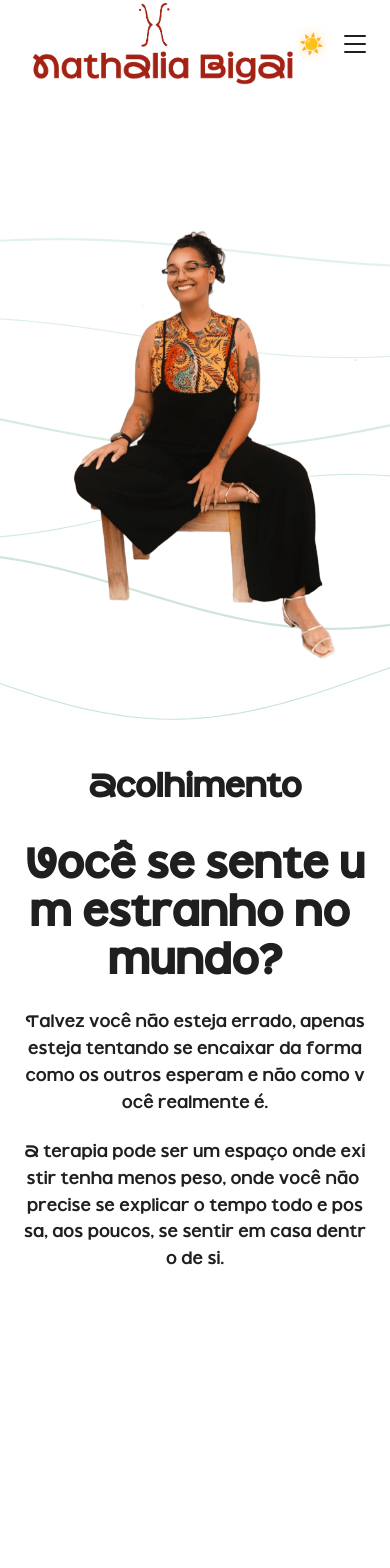
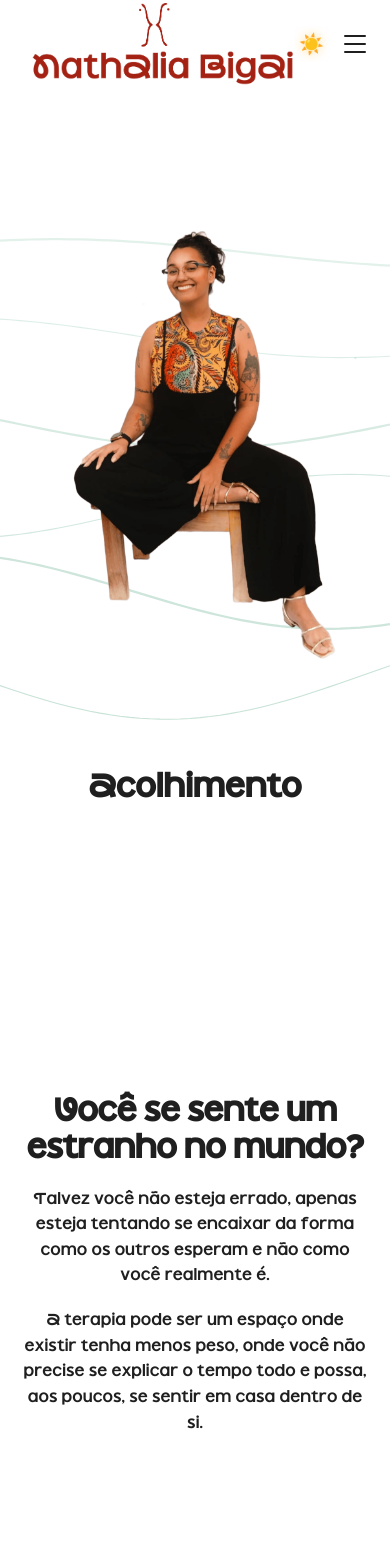
Before and after one commit to mathbigai/site-nathy, a React (Vite) app: page / in a window 390 px wide. Shown: the top 1568 px of the page. Built offline with nearby package versions, Linux system fonts and the light colour scheme.

Commit message:
feat: Ajusta hero para receber textos grandes

```diff
--- a/src/components/ui/ScrambledText.tsx
+++ b/src/components/ui/ScrambledText.tsx
@@ -7,111 +7,62 @@ interface ScrambledTextProps {
   progress: MotionValue<number> // 0..1
 }
 
-/**
- * - Scramble NÃO acelera com scroll (chars não são gerados no render)
- * - Tick constante e orgânico (atualiza só parte das letras por vez)
- * - Letras fixam SOMENTE conforme o usuário desce
- * - Ao subir: não reembaralha (progress só cresce)
- */
 export default function ScrambledText({ text, progress }: ScrambledTextProps) {
-  const letters = useMemo(() => text.split(''), [text])
-
-  // thresholds por letra (ordem aleatória de "fixar")
-  const thresholds = useMemo(
-    () =>
-      letters.map((ch) =>
-        ch === ' ' ? 2 : Math.random() * 0.75 + 0.12 // 12%..87%
-      ),
-    [letters]
-  )
-
-  // progresso travado (só cresce)
-  const pRef = useRef(0)
+  const [p, setP] = useState(0)
   const maxP = useRef(0)
 
-  // quais letras já fixaram
-  const fixedRef = useRef<boolean[]>(letters.map((ch) => ch === ' '))
-
-  // char atual exibido para cada posição (só muda no ticker)
-  const currentRef = useRef<string[]>(
-    letters.map((ch) => (ch === ' ' ? ' ' : scrambleChar(ch)))
-  )
-
-  // força re-render quando ticker / fixação muda
+  // ticker só pro “tremor” (não acelera com scroll)
   const [, bump] = useState(0)
 
-  // ✅ scroll só decide "fixou ou não", não gera novos chars
+  // palavras (separador por espaço)
+  const words = useMemo(() => text.split(' '), [text])
+
+  // thresholds por letra, por palavra
+  const model = useMemo(() => {
+    return words.map((word) => {
+      const chars = word.split('')
+      const thresholds = chars.map(() => Math.random() * 0.7 + 0.12)
+      return { chars, thresholds }
+    })
+  }, [words])
+
+  // progress só cresce (não reembaralha ao subir)
   useMotionValueEvent(progress, 'change', (v) => {
     if (v <= maxP.current) return
     maxP.current = v
-    pRef.current = v
-
-    let changed = false
-    for (let i = 0; i < letters.length; i++) {
-      if (!fixedRef.current[i] && v >= thresholds[i]) {
-        fixedRef.current[i] = true
-        currentRef.current[i] = letters[i] // fixa a letra real
-        changed = true
-      }
-    }
-
-    if (changed) bump((x) => x + 1)
+    setP(v)
   })
 
+  // tremor lento e orgânico
   useEffect(() => {
-    let raf = 0
-    let last = performance.now()
+    if (p >= 1) return
+    const id = window.setInterval(() => bump((x) => x + 1), 240)
+    return () => window.clearInterval(id)
+  }, [p])
 
-    // 🐢 velocidade base de troca (ms). Aumente para mais devagar.
-    const BASE = 220
-
-    // pra não ficar “travado”, adiciona uma variação pequena por tick
-    const jitter = () => BASE + (Math.random() * 60 - 30) // +/- 30ms
-
-    let next = last + jitter()
-
-    const loop = (now: number) => {
-      // roda sempre, mas só atualiza quando passa o tempo do tick
-      if (now >= next) {
-        next = now + jitter()
-
-        // ✅ atualiza só uma parte das letras por tick (orgânico)
-        // quanto menor esse ratio, mais suave e menos "flash"
-        const ratio = 0.35
-
-        let changed = false
-        for (let i = 0; i < letters.length; i++) {
-          if (fixedRef.current[i]) continue
-          if (letters[i] === ' ') continue
-
-          // só algumas letras mudam por tick
-          if (Math.random() < ratio) {
-            const prev = currentRef.current[i]
-            const nextChar = scrambleChar(letters[i], prev) // evita repetir
-            currentRef.current[i] = nextChar
-            changed = true
-          }
+  return (
+    <span className="scrambled-text" aria-label={text}>
+      {model.map((w, wi) => {
+        // se a palavra estiver vazia (vários espaços), respeita com espaço visível
+        if (w.chars.length === 0) {
+          return <span key={`empty-${wi}`}>&nbsp;</span>
         }
 
-        if (changed) bump((x) => x + 1)
-      }
+        return (
+          <span key={`wrap-${wi}`}>
+            <span className="scrambled-text__word">
+              {w.chars.map((finalChar, ci) => {
+                const fixed = p >= w.thresholds[ci]
+                return (
+                  <span key={`c-${wi}-${ci}`} className="scrambled-text__char">
+                    {fixed ? finalChar : scrambleChar(finalChar)}
+                  </span>
+                )
+              })}
+            </span>
 
-      last = now
-      raf = requestAnimationFrame(loop)
-    }
-
-    raf = requestAnimationFrame(loop)
-    return () => cancelAnimationFrame(raf)
-  }, [letters, thresholds])
-
-  return (
-    <span aria-label={text}>
-      {letters.map((ch, i) => {
-        if (ch === ' ') return <span key={i}>&nbsp;</span>
-
-        return (
-          <span key={i} style={{ display: 'inline-block' }}>
-            {fixedRef.current[i] ? ch : currentRef.current[i]}
+            {/* ✅ espaço fora do nowrap (permite quebra de linha entre palavras) */}
+            {wi < model.length - 1 ? ' ' : null}
           </span>
         )
       })}
--- a/src/styles/sections/hero.scss
+++ b/src/styles/sections/hero.scss
@@ -1,10 +1,9 @@
 .hero-text-scroll {
   position: relative;
-  height: 180vh;
+  height: 220vh;
   background: var(--bg);
 }
 
-/* 🔒 trava o texto dentro da seção */
 .hero-text-scroll__sticky {
   position: sticky;
   top: 0;
@@ -15,35 +14,60 @@
   justify-content: center;
 }
 
-/* 📄 conteúdo visual */
 .hero-text-scroll__content {
-  max-width: 1000px;
-  padding: 0 6vw;
+  max-width: 760px;
+  width: 100%;
+  margin: 0 auto;
   text-align: center;
+
+  overflow-wrap: normal;
+  word-break: normal;
+  hyphens: none;
 }
 
 .hero-text-scroll__content h1 {
-  font-size: clamp(2.6rem, 5vw, 4rem);
-  line-height: 1.15;
-  font-weight: 600;
+  font-size: clamp(2.4rem, 5vw, 4rem);
+  line-height: 1.12;
+  font-weight: 650;
+  letter-spacing: -0.02em;
   color: var(--text);
 }
 
 .hero-text-scroll__content p {
-  margin-top: 1.4rem;
+  margin-top: 1.2rem;
   font-size: 1.05rem;
-  line-height: 1.6;
+  line-height: 1.65;
   color: var(--text-soft);
 }
 
-/* 📱 MOBILE: sem efeito complexo */
+.scrambled-text__word {
+  white-space: nowrap;
+}
+
+.scrambled-text__char {
+  display: inline-block;
+}
+
 @media (max-width: 768px) {
   .hero-text-scroll {
-    height: 100vh;
+    height: 160vh; // menos scroll no mobile
   }
 
   .hero-text-scroll__sticky {
-    position: relative;
-    height: auto;
+    padding: 0 6vw;
+  }
+
+  .hero-text-scroll__content {
+    max-width: 560px;
+  }
+
+  .hero-text-scroll__content h1 {
+    font-size: clamp(2rem, 7vw, 2.8rem);
+    line-height: 1.15;
+  }
+
+  .hero-text-scroll__content p {
+    font-size: 1rem;
+    line-height: 1.6;
   }
 }
```
